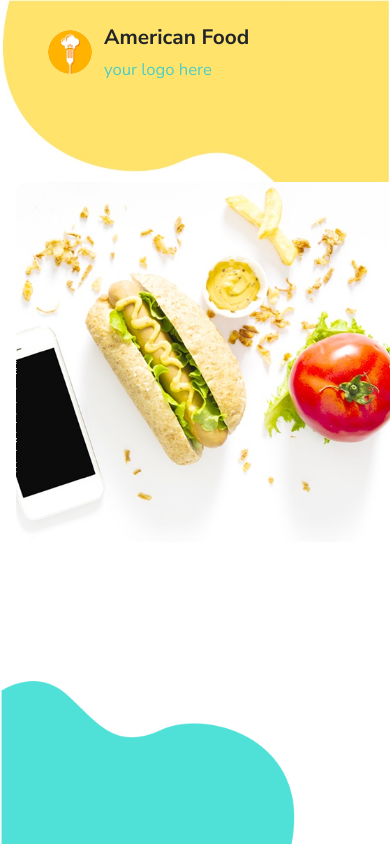
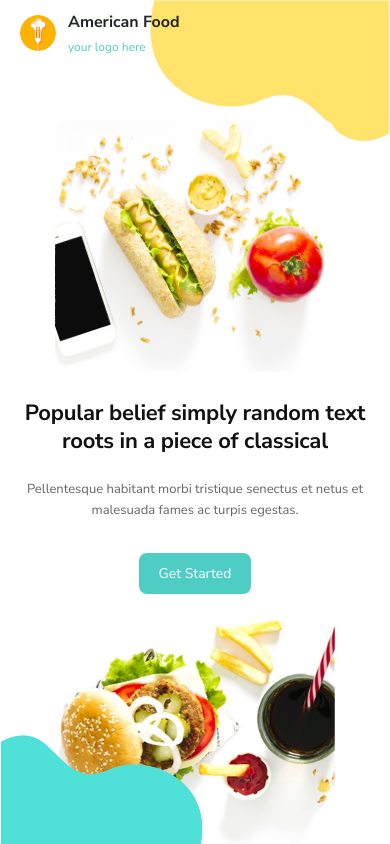
Before and after one commit to sudeal/Americanfood-angular, an Angular app: page / in a window 390 px wide. Built offline with nearby package versions, Linux system fonts and the light colour scheme.

Commit message:
Responsive settings set

```diff
--- a/src/app/pages/about/about.component.css
+++ b/src/app/pages/about/about.component.css
@@ -227,3 +227,18 @@
     max-width: 100%;
   }
 }
+
+@media (max-width: 480px) {
+  .about-section {
+    padding: 16px 12px;
+  }
+  .about-container {
+    padding-top: 40px;
+  }
+  .about-title {
+    font-size: 26px;
+  }
+  .about-description {
+    font-size: 13px;
+  }
+}
--- a/src/app/pages/blog/blog.component.css
+++ b/src/app/pages/blog/blog.component.css
@@ -57,7 +57,7 @@
   text-align: center;
 }
 
-/* Kart + şef fotoğrafı sarmalayıcı – relative, şef absolute ile konumlanacak */
+
 .blog-card-wrap {
   position: relative;
   margin-top: 40px;
@@ -67,7 +67,7 @@
   min-height: 300px;
 }
 
-/* Şef katmanı – kartın üzerinde, sol tarafta; kartın bottom-right’ına göre değil sol altına hizalı (2. foto gibi) */
+
 .blog-card-chef-layer {
   position: absolute;
   left: 0;
@@ -309,3 +309,30 @@
     font-size: 13px;
   }
 }
+
+@media (max-width: 480px) {
+  .blog-section {
+    padding: 16px 12px;
+  }
+  .blog-container {
+    padding-top: 40px;
+  }
+  .blog-title {
+    font-size: 26px;
+  }
+  .blog-description {
+    font-size: 13px;
+  }
+  .blog-card-wrap {
+    min-height: 200px;
+  }
+  .blog-card-text-side {
+    padding: 20px 16px 16px 48px;
+  }
+  .blog-card-name {
+    font-size: 16px;
+  }
+  .blog-card-role {
+    font-size: 12px;
+  }
+}
--- a/src/app/pages/home/home.component.css
+++ b/src/app/pages/home/home.component.css
@@ -251,8 +251,18 @@
 }
 
 @media (max-width: 900px) {
+  .hero-section {
+    height: auto;
+    min-height: 100vh;
+    overflow: visible;
+    padding: 0 16px 60px 16px;
+  }
+
   .hero-container {
-    min-height: 400px;
+    min-height: auto;
+    flex-direction: column;
+    align-items: center;
+    padding-top: 20px;
   }
 
   .hero-content {
@@ -260,70 +270,98 @@
     left: auto;
     top: auto;
     transform: none;
-    padding: 20px 16px;
-    margin-top: 300px; /* Yemek resminin altına geçsin */
+    padding: 24px 16px;
+    margin-top: 24px;
+    order: 3;
+    width: 100%;
+    max-width: 100%;
   }
 
   .hero-image-wrapper {
     position: relative;
     width: 100%;
-    margin-top: -20px;
-    margin-bottom: -60px;
+    max-width: 400px;
+    margin: 0 auto;
     left: auto;
     top: auto;
     right: auto;
   }
 
   .hero-image-left {
-    margin-bottom: 20px;
+    margin-bottom: 0;
+    order: 1;
   }
 
   .hero-image-right {
     margin-top: 0;
+    order: 2;
   }
 
   .hero-image {
     width: 100%;
-    max-width: 500px;
+    max-width: 100%;
   }
 
   .hero-title {
-    font-size: 42px;
+    font-size: 38px;
+    line-height: 1.2;
+    text-align: center;
   }
 
   .hero-description {
     font-size: 15px;
+    text-align: center;
+    margin-left: auto;
+    margin-right: auto;
   }
 
-  .hero-section {
-    padding: 0 16px 80px 16px;
+  .hero-button {
+    display: block;
+    margin-left: auto;
+    margin-right: auto;
   }
 
   .site-header {
-    padding: 22px 0 120px 0;
+    padding: 16px 0 40px 0;
+  }
+
+  .header-inner {
+    width: calc(100% - 32px);
   }
 
   .nav {
-    gap: 24px;
+    gap: 20px;
   }
 
   .nav-link {
-    font-size: 16px;
+    font-size: 14px;
   }
 
   .hero-yellow-shape {
-    width: 520px;
+    width: 80%;
+    max-width: 400px;
   }
 
   .hero-blue-shape {
-    width: 420px;
+    width: 70%;
+    max-width: 360px;
     transform: translateY(15px);
   }
 }
 
 @media (max-width: 650px) {
+  .hero-section {
+    padding: 0 12px 40px 12px;
+  }
+
+  .hero-content {
+    padding: 20px 12px;
+    margin-top: 16px;
+  }
+
   .hero-title {
-    font-size: 32px;
+    font-size: 28px;
+    line-height: 1.25;
   }
 
   .hero-description {
@@ -332,28 +370,100 @@
   }
 
   .hero-button {
-    padding: 12px 28px;
+    padding: 12px 24px;
     font-size: 15px;
   }
 
-  .hero-section {
-    padding: 0 16px 60px 16px;
+  .site-header {
+    padding: 12px 0 24px 0;
   }
 
-  .site-header {
-    padding: 22px 0 120px 0;
+  .header-inner {
+    width: calc(100% - 24px);
   }
 
   .nav {
     display: none;
   }
 
+  .brand-title {
+    font-size: 18px;
+  }
+
+  .brand-subtitle {
+    font-size: 14px;
+  }
+
+  .brand-logo {
+    width: 36px;
+    height: 36px;
+  }
+
+  .hero-image-wrapper {
+    max-width: 320px;
+  }
+
   .hero-yellow-shape {
-    width: 420px;
+    width: 90%;
+    max-width: 320px;
   }
 
   .hero-blue-shape {
-    width: 320px;
+    width: 75%;
+    max-width: 280px;
     transform: translateY(10px);
   }
 }
+
+/* Telefon (küçük ekran) */
+@media (max-width: 480px) {
+  .hero-section {
+    padding: 0 12px 32px 12px;
+  }
+
+  .hero-content {
+    padding: 16px 8px;
+    margin-top: 12px;
+  }
+
+  .hero-title {
+    font-size: 22px;
+  }
+
+  .hero-description {
+    font-size: 13px;
+  }
+
+  .hero-button {
+    padding: 10px 20px;
+    font-size: 14px;
+  }
+
+  .site-header {
+    padding: 10px 0 20px 0;
+  }
+
+  .header-inner {
+    width: calc(100% - 16px);
+  }
+
+  .brand-title {
+    font-size: 16px;
+  }
+
+  .brand-subtitle {
+    font-size: 12px;
+  }
+
+  .hero-image-wrapper {
+    max-width: 280px;
+  }
+
+  .hero-yellow-shape {
+    max-width: 260px;
+  }
+
+  .hero-blue-shape {
+    max-width: 220px;
+  }
+}
--- a/src/app/pages/map/map.component.css
+++ b/src/app/pages/map/map.component.css
@@ -210,3 +210,27 @@
     font-size: 15px;
   }
 }
+
+@media (max-width: 480px) {
+  .map-container {
+    padding: 16px 12px 16px 16px;
+  }
+  .card.map-card {
+    width: 95%;
+    min-height: 440px;
+  }
+  .card.map-card .card-body {
+    padding: 24px 20px 28px;
+  }
+  .map-card-title {
+    font-size: 1.25rem;
+  }
+  .card.map-card .form-control {
+    padding: 10px 14px;
+    font-size: 14px;
+  }
+  .map-btn {
+    padding: 12px 16px;
+    font-size: 14px;
+  }
+}
--- a/src/app/pages/order/order.component.css
+++ b/src/app/pages/order/order.component.css
@@ -213,3 +213,26 @@
     max-width: 300px;
   }
 }
+
+@media (max-width: 480px) {
+  .order-section {
+    padding: 16px 12px;
+  }
+  .order-container {
+    padding: 0 8px;
+    gap: 24px;
+  }
+  .order-title {
+    font-size: 26px;
+  }
+  .order-description {
+    font-size: 13px;
+  }
+  .order-images-wrapper {
+    width: 280px;
+    height: 280px;
+  }
+  .order-image-main {
+    max-width: 260px;
+  }
+}
--- a/src/app/pages/profile/profile.component.css
+++ b/src/app/pages/profile/profile.component.css
@@ -157,3 +157,20 @@
     font-size: 14px;
   }
 }
+
+@media (max-width: 480px) {
+  .profile-section {
+    padding: 16px 12px;
+  }
+  .profile-container {
+    padding-left: 12px;
+    padding-right: 12px;
+    gap: 20px;
+  }
+  .profile-title {
+    font-size: 24px;
+  }
+  .profile-text {
+    font-size: 13px;
+  }
+}
--- a/src/app/pages/recipe/recipe.component.css
+++ b/src/app/pages/recipe/recipe.component.css
@@ -224,3 +224,25 @@
     font-size: 16px;
   }
 }
+
+@media (max-width: 480px) {
+  .recipe-section {
+    padding: 16px 12px;
+  }
+  .recipe-container {
+    padding-top: 40px;
+  }
+  .recipe-title {
+    font-size: 26px;
+  }
+  .recipe-description {
+    font-size: 13px;
+  }
+  .recipe-card-image {
+    height: 200px;
+  }
+  .recipe-card-name,
+  .recipe-card-price {
+    font-size: 14px;
+  }
+}
--- a/src/app/pages/taste/taste.component.css
+++ b/src/app/pages/taste/taste.component.css
@@ -233,3 +233,30 @@
     bottom: 50px;
   }
 }
+
+@media (max-width: 480px) {
+  .taste-section {
+    padding: 16px 12px;
+  }
+  .taste-container {
+    padding: 0 12px;
+    gap: 24px;
+  }
+  .taste-title {
+    font-size: 24px;
+  }
+  .taste-description {
+    font-size: 13px;
+  }
+  .taste-images-wrapper {
+    width: 280px;
+    height: 280px;
+  }
+  .taste-image-design {
+    width: 260px;
+  }
+  .taste-image-hamburger {
+    width: 200px;
+    bottom: 40px;
+  }
+}
--- a/src/styles.css
+++ b/src/styles.css
@@ -1,4 +1,8 @@
 /* Genel sayfa genişliği + Nunito Sans varsayılan font */
+*, *::before, *::after {
+  box-sizing: border-box;
+}
+
 html, body {
   max-width: 1980px;
   margin: 0 auto;
@@ -6,6 +10,7 @@ html, body {
   overflow-x: hidden;
   height: 100%;
   font-family: 'Nunito Sans', sans-serif;
+  -webkit-text-size-adjust: 100%;
 }
 
 body {
```
